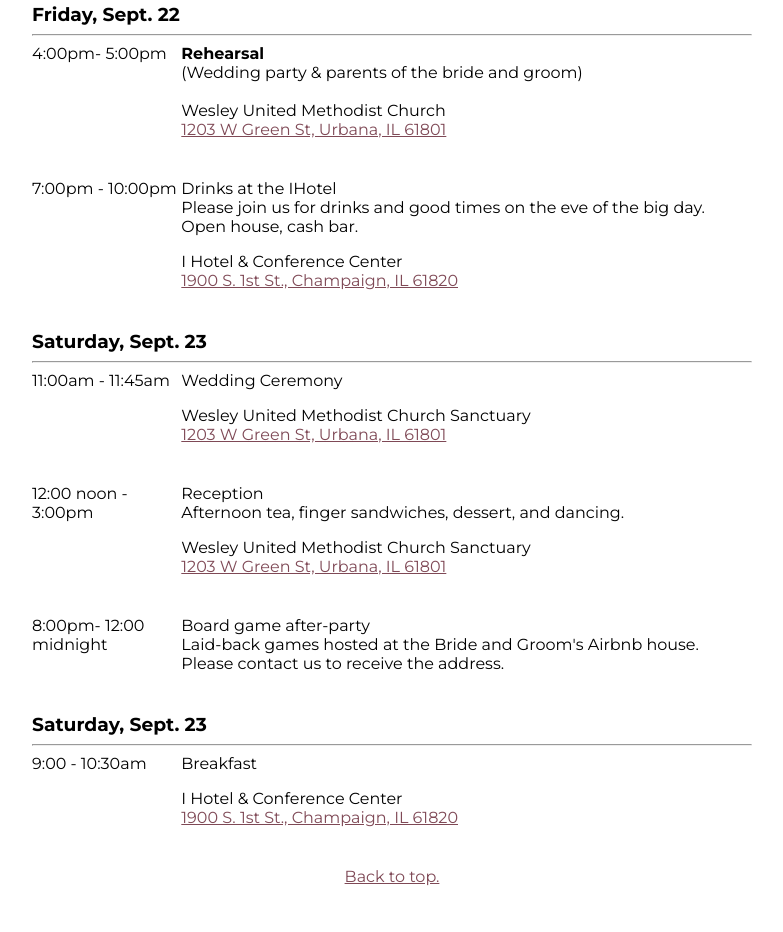
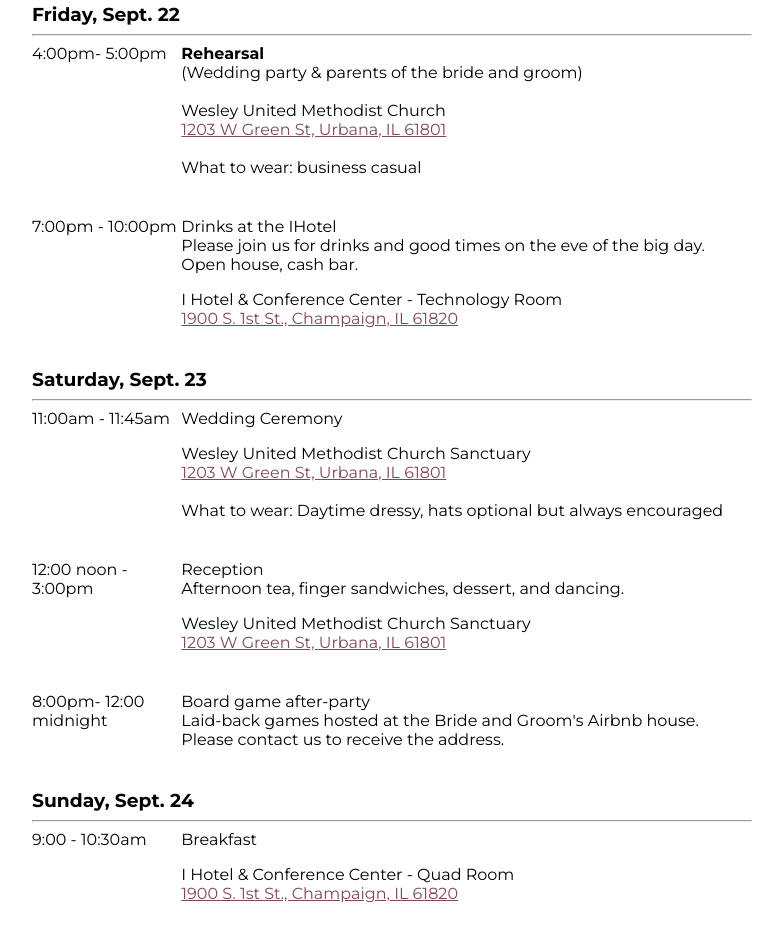
Before and after one commit to olivia-and-max-2023/olivia-and-max-2023.github.io, a plain HTML site: page index.html in a window 1280 px wide. Shown: the part 628-1560 px from the top of the page, without its empty margins (248-1031 px from the left). Drawn offline with Linux system fonts and the light colour scheme.

Commit message:
update with new information

```diff
--- a/index.html
+++ b/index.html
@@ -43,6 +43,8 @@
                         (Wedding party & parents of the bride and groom)<br />
                             <br />Wesley United Methodist Church<br />
                             <a href="https://goo.gl/maps/iwLtxPnPn2Fon6fe8">1203 W Green St, Urbana, IL 61801</a>
+
+                            <br /><br />What to wear: business casual
                     </td>
                 </tr>
                 <tr>
@@ -51,7 +53,7 @@
                         <p>
                             <h4>Drinks at the IHotel</h4>
                             Please join us for drinks and good times on the eve of the big day. Open house, cash bar.</p>
-                            <p>I Hotel &amp; Conference Center
+                            <p>I Hotel &amp; Conference Center - Technology Room
                             <br /><a href="https://goo.gl/maps/nb3orSriJgifWrNS7">1900 S. 1st St., Champaign, IL 61820</a></p>
                     </td>
                 </tr>
@@ -63,7 +65,8 @@
                     <td style="padding: 0px 0px 40px 0px;" valign="top">
                         <p><h4>Wedding Ceremony</h4></p>
                         <p>Wesley United Methodist Church Sanctuary
-                            <br/><a href="https://goo.gl/maps/iwLtxPnPn2Fon6fe8">1203 W Green St, Urbana, IL 61801</a></p>
+                            <br/><a href="https://goo.gl/maps/iwLtxPnPn2Fon6fe8">1203 W Green St, Urbana, IL 61801</a>
+                        <br/><br />What to wear: Daytime dressy, hats optional but always encouraged</p>
                     </td>
                 </tr>
                 <tr>
@@ -83,14 +86,14 @@
                     </td>
                 </tr>
                 <tr>
-                    <td colspan="2"><h3>Saturday, Sept. 23</h3><hr></td>
+                    <td colspan="2"><h3>Sunday, Sept. 24</h3><hr></td>
                 </tr>
                 <tr>
                     <td valign="top"><p>9:00 - 10:30am</p></td>
                     <td>
                         <p><h4>Breakfast</h4></p>
                         <p>
-                            I Hotel & Conference Center
+                            I Hotel & Conference Center - Quad Room
                             <br/>
                             <a href="https://goo.gl/maps/nb3orSriJgifWrNS7">1900 S. 1st St., Champaign, IL 61820</a>
                         </p>
```
